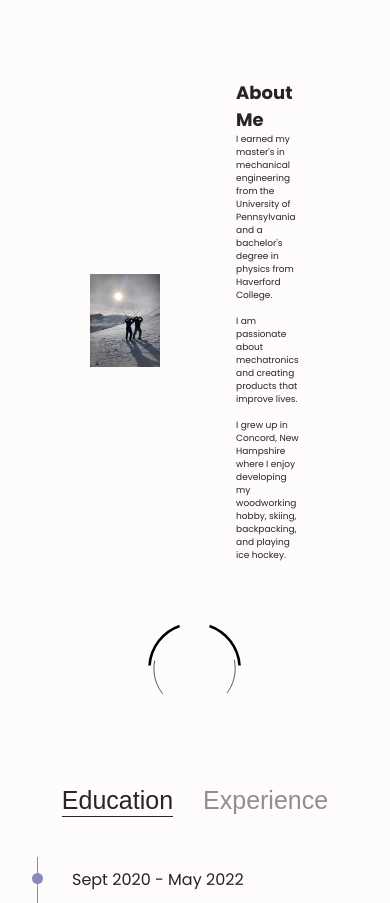
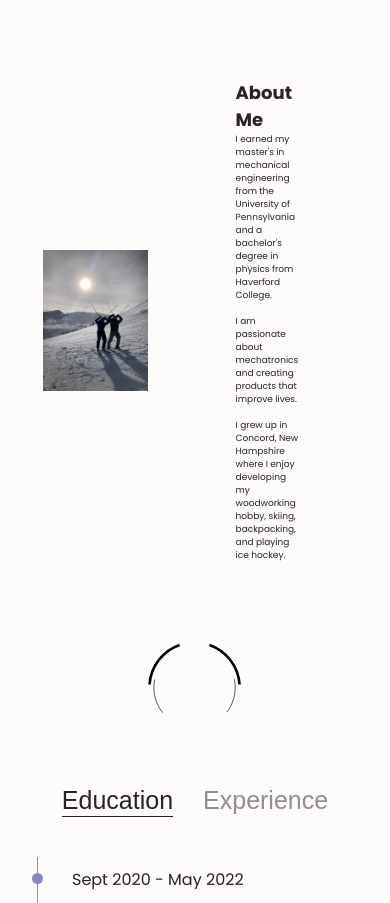
Before and after one commit to elidonner/PersonalWebsite, a Flask app: page /about in a window 390 px wide. Shown: the part 90-993 px from the top of the page. Run offline with Flask 2, Linux system fonts and the light colour scheme; some libraries are stand-ins or nearby versions.

Commit message:
added more responsiveness

```diff
--- a/static/css/styles.css
+++ b/static/css/styles.css
@@ -101,7 +101,6 @@ h3,
 h4,
 h5,
 h6 {
-  display: box;
   margin: 0;
 }
 h1,
@@ -112,7 +111,6 @@ h5,
 h6,
 b {
   text-align: inherit;
-  justify-content: inherit;
   color: var(--default);
 }
 
@@ -224,9 +222,12 @@ img {
 
 .home,
 .about {
-
   align-items: center;
   justify-content: center;
+}
+
+.about {
+  height: calc(100vh - var(--header-height));
 }
 
 .home-info,
@@ -234,7 +235,7 @@ img {
   justify-self: center;
   justify-content: space-evenly;
   align-items: center;
-  height: 80%;
+  height: 85%;
   width: 100%;
 }
 
@@ -605,7 +606,8 @@ img {
 
 /* RESPONSIVE LAYTOUT */
 @media (max-width: 1200px) {
-  section {
+  section,
+  header {
     width: 90%;
     max-width: 90%;
   }
--- a/static/js/script.js
+++ b/static/js/script.js
@@ -1,6 +1,7 @@
 window.addEventListener("load", function() {
   adjust_header_height();
   round_overflow_container();
+  window.addEventListener("resize", adjust_header_height);
   document.querySelector(".page-loader").classList.add("fade-out");
   setTimeout(() => {
     document.querySelector(".page-loader").style.display = "none";
@@ -27,6 +28,9 @@ function adjust_header_height() {
   if(header.offsetHeight <= window.screen.height-nav_height) {
     header.style.height = "calc(100vh - var(--header-height))";
   }
+  // else {
+  //   document.getElementById("down-arrow").style.display="none";
+  // }
 }
 
 function round_overflow_container() {
--- a/templates/about.html
+++ b/templates/about.html
@@ -1,7 +1,7 @@
 {% extends 'base.html' %} {% block content %}
 
 <!-- Header -->
-<header id="about" class="home column">
+<header id="about" class="about column">
   <div class="about-info row">
     <div class="about-img">
       <img
```
